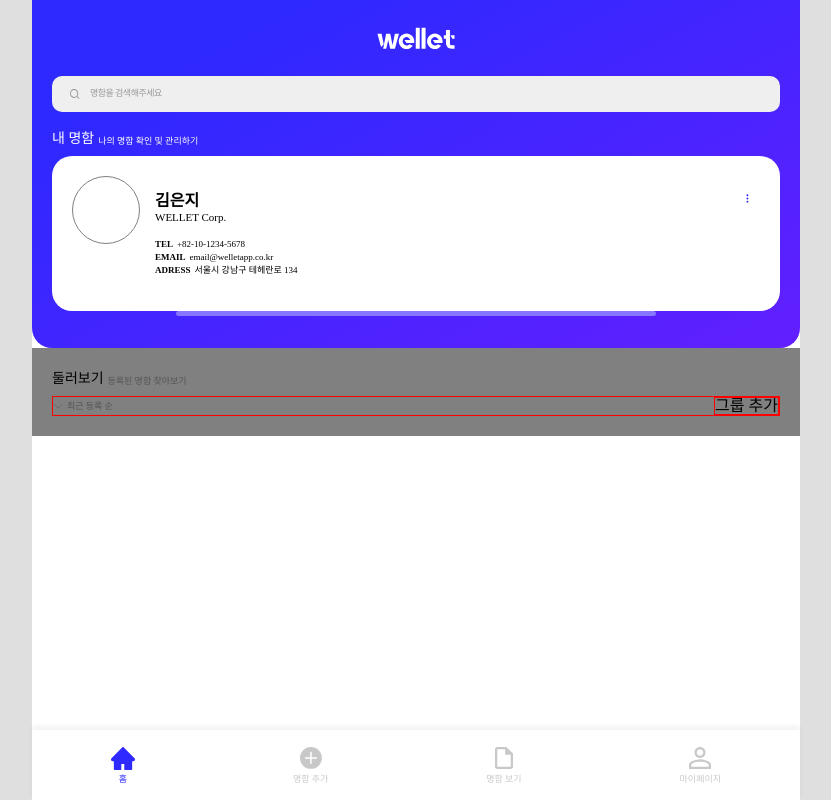
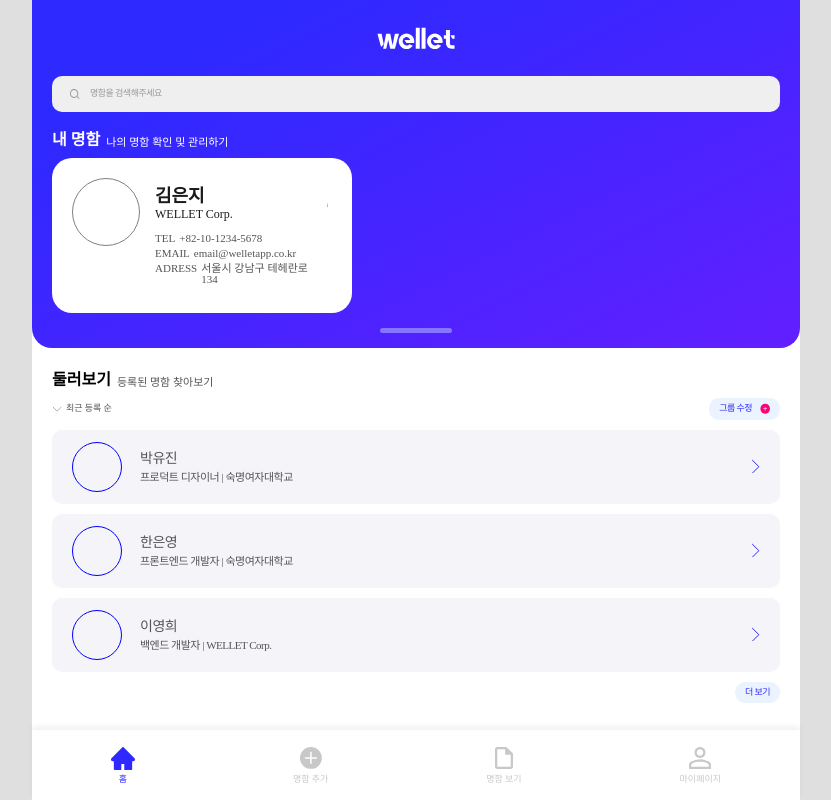
Before and after one commit to APPS-sookmyung/2024-WELLET-client, a React (Vite) app: page /home in a window 1280 px wide. Shown: the whole page, without its empty margins (224-1055 px from the left). Built offline with nearby package versions, Linux system fonts and the light colour scheme; a web font is replaced by a local one.

Commit message:
Feat: HomePage 카드 컴포넌트 추가

```diff
--- /dev/null
+++ b/src/constants/cards.js
@@ -0,0 +1,102 @@
+const sampleData = [
+  {
+    name: '박유진',
+    job: '프로덕트 디자이너',
+    company: '숙명여자대학교',
+    imageUrl: '',
+    category: '비즈니스',
+  },
+  {
+    name: '한은영',
+    job: '프론트엔드 개발자',
+    company: '숙명여자대학교',
+    imageUrl: '',
+    category: '비즈니스',
+  },
+  {
+    name: '이영희',
+    job: '백엔드 개발자',
+    company: 'WELLET Corp.',
+    imageUrl: '',
+    category: '비즈니스',
+  },
+  {
+    name: '순희네보리밥',
+    job: '',
+    company: '',
+    imageUrl: '',
+    category: '음식점',
+  },
+  {
+    name: '곱분이곱창',
+    job: '',
+    company: '',
+    imageUrl: '',
+    category: '음식점',
+  },
+  {
+    name: '박유진',
+    job: '프로덕트 디자이너',
+    company: '숙명여자대학교',
+    imageUrl: '',
+    category: '비즈니스',
+  },
+  {
+    name: '한은영',
+    job: '프론트엔드 개발자',
+    company: '숙명여자대학교',
+    imageUrl: '',
+    category: '비즈니스',
+  },
+  {
+    name: '이영희',
+    job: '백엔드 개발자',
+    company: 'WELLET Corp.',
+    imageUrl: '',
+    category: '비즈니스',
+  },
+  {
+    name: '박유진',
+    job: '프로덕트 디자이너',
+    company: '숙명여자대학교',
+    imageUrl: '',
+    category: '비즈니스',
+  },
+  {
+    name: '한은영',
+    job: '프론트엔드 개발자',
+    company: '숙명여자대학교',
+    imageUrl: '',
+    category: '비즈니스',
+  },
+  {
+    name: '이영희',
+    job: '백엔드 개발자',
+    company: 'WELLET Corp.',
+    imageUrl: '',
+    category: '비즈니스',
+  },
+  {
+    name: '박유진',
+    job: '프로덕트 디자이너',
+    company: '숙명여자대학교',
+    imageUrl: '',
+    category: '비즈니스',
+  },
+  {
+    name: '한은영',
+    job: '프론트엔드 개발자',
+    company: '숙명여자대학교',
+    imageUrl: '',
+    category: '비즈니스',
+  },
+  {
+    name: '이영희',
+    job: '백엔드 개발자',
+    company: 'WELLET Corp.',
+    imageUrl: '',
+    category: '비즈니스',
+  },
+];
+
+export default sampleData;
--- a/src/pages/HomePage/HomePage.jsx
+++ b/src/pages/HomePage/HomePage.jsx
@@ -1,7 +1,21 @@
 import * as S from './HomePage.style';
-import { Header, SearchBar, TabBar } from '../../components';
+import { Header, SearchBar, TabBar, CardInfo } from '../../components';
 import Icon from '../../components/Icon/Icon';
+import sampleData from '../../constants/cards';
+import { useState, useEffect } from 'react';
 export default function HomePage() {
+  const [filterdList, setFilterdList] = useState();
+
+  const visibleCards = () => {
+    const availableHeight = window.innerHeight - 348 - 100 - 70;
+    const availableCardCount = Math.floor(availableHeight / 86);
+    setFilterdList(sampleData.slice(0, availableCardCount));
+  };
+
+  useEffect(() => {
+    visibleCards();
+  }, []);
+
   return (
     <>
       <S.HomePage>
@@ -27,14 +41,16 @@ export default function HomePage() {
               </S.ExtraInfo>
               <S.ExtraInfo>
                 <p>ADRESS</p>
-                <p>서울시 강남구 테헤란로 134</p>
+                <p>서울시 강남구 테헤란로 134 </p>
               </S.ExtraInfo>
             </S.ProfileText>
             <S.MoreOption>
               <Icon id='dot3' fill='#2D29FF' />
             </S.MoreOption>
           </S.MyCard>
-          <S.UpDownBar />
+          <S.UpDownBarBox>
+            <S.UpDownBar />
+          </S.UpDownBarBox>
         </S.Top>
         <S.Container>
           <S.CardListTitle>
@@ -46,8 +62,35 @@ export default function HomePage() {
               <Icon id='arrow-bottom' />
             </S.ArrowBottomIcon>
             <S.Filter>최근 등록 순</S.Filter>
-            <S.AddGroup>그룹 추가</S.AddGroup>
+            <S.AddGroup>
+              <S.EditBtnWrapper>
+                <S.EditText>그룹 수정</S.EditText>
+                <S.MoreIcon>
+                  <Icon id='more' fill='#2D29FF' />
+                </S.MoreIcon>
+              </S.EditBtnWrapper>
+            </S.AddGroup>
           </S.ListOpiton>
+          {filterdList ? (
+            <>
+              <S.CardContainer>
+                {filterdList.map((data, index) => (
+                  <CardInfo
+                    key={index}
+                    name={data.name}
+                    job={data.job}
+                    company={data.company}
+                    imageUrl={data.imageUrl}
+                  />
+                ))}
+              </S.CardContainer>
+              <S.BottomMoreBtn>
+                <S.EditBtnWrapper>
+                  <S.EditText>더 보기</S.EditText>
+                </S.EditBtnWrapper>
+              </S.BottomMoreBtn>
+            </>
+          ) : null}
         </S.Container>
       </S.HomePage>
       <TabBar />
--- a/src/pages/HomePage/HomePage.style.jsx
+++ b/src/pages/HomePage/HomePage.style.jsx
@@ -1,6 +1,9 @@
 import styled from '@emotion/styled';
 
-export const HomePage = styled.div``;
+export const HomePage = styled.div`
+  padding-bottom: 70px;
+  overflow: hidden;
+`;
 
 export const Top = styled.div`
   padding: 0 20px;
@@ -9,36 +12,21 @@ export const Top = styled.div`
   background: linear-gradient(153deg, #2d29ff 16.96%, #721cff 124.87%);
 `;
 
-export const CardListTitle = styled.div`
-  display: flex;
-  color: #fff;
-  gap: 4px;
-  padding: 4px 0 10px 0;
-  /* border: 1px solid red; */
-
-  p:nth-of-type(1) {
-    font-size: 14px;
-  }
-
-  p:nth-of-type(2) {
-    font-size: 9px;
-    display: flex;
-    align-items: end;
-  }
-`;
-
 export const MyCard = styled.div`
   padding: 20px;
   border-radius: 20px;
   background: #fff;
   display: flex;
   height: 155px;
+  width: 300px;
 `;
 
 export const ProfileImg = styled.div`
-  width: 68px;
-  height: 68px;
-  border-radius: 67.574px;
+  min-width: 68px;
+  min-height: 68px;
+  max-width: 68px;
+  max-height: 68px;
+  border-radius: 50%;
   border: 1px solid gray;
 `;
 
@@ -50,44 +38,54 @@ export const ProfileText = styled.div`
 `;
 
 export const Name = styled.div`
-  font-size: 16px;
+  font-size: 18px;
   font-weight: 600;
   padding: 3px 0;
+  color: #1a1a1a;
 `;
 
 export const Team = styled.div`
-  font-size: 11px;
+  font-size: 12px;
   font-weight: 400;
-  padding-bottom: 15px;
+  padding-bottom: 11px;
+  color: #1a1a1a;
 `;
 
 export const ExtraInfo = styled.div`
   display: flex;
   gap: 4px;
   padding: 2px 0;
+  color: #555;
 
   p:nth-of-type(1) {
-    font-size: 9px;
-    font-weight: 600;
+    font-size: 11px;
+    font-weight: 500;
   }
 
   p:nth-of-type(2) {
-    font-size: 9px;
+    font-size: 11px;
     font-weight: 400;
   }
 `;
 
 export const MoreOption = styled.div`
   display: flex;
-  width: 16px;
-  height: 30px;
+  width: 5px;
+  height: 24px;
+  margin-top: 16px;
   justify-content: end;
   margin-left: auto;
-  padding-top: 18px;
+`;
+
+export const UpDownBarBox = styled.div`
+  height: 34px;
+  display: flex;
+  justify-content: center;
+  align-items: center;
 `;
 
 export const UpDownBar = styled.div`
-  margin: 0 124px;
+  width: 72px;
   height: 5px;
   border-radius: 4px;
   background: #8776ff;
@@ -95,13 +93,32 @@ export const UpDownBar = styled.div`
 
 export const Container = styled.div`
   padding: 20px;
-  background-color: gray;
+  overflow: hidden;
+`;
+
+export const CardListTitle = styled.div`
+  display: flex;
+  color: #fff;
+  gap: 6px;
+  padding: 4px 0 10px 0;
+
+  p:nth-of-type(1) {
+    font-size: 16px;
+    font-weight: 600;
+  }
+
+  p:nth-of-type(2) {
+    font-size: 11px;
+    display: flex;
+    align-items: end;
+    font-weight: 400;
+  }
 `;
 
 export const ListOpiton = styled.div`
-  border: 1px solid red;
   display: flex;
   align-items: center;
+  padding-bottom: 10px;
 `;
 
 export const ArrowBottomIcon = styled.div`
@@ -118,6 +135,40 @@ export const Filter = styled.p`
 `;
 
 export const AddGroup = styled.p`
-  border: 1px solid red;
   margin-left: auto;
 `;
+
+export const EditBtnWrapper = styled.button`
+  display: inline-flex;
+  padding: 4px 10px;
+  align-items: center;
+  gap: 8px;
+  border-radius: 10px;
+  background: #ebf3fe;
+  font-size: 9px;
+`;
+
+export const EditText = styled.p`
+  font-size: 9px;
+  line-height: 150%;
+  letter-spacing: -0.5px;
+  color: #2d29ff;
+`;
+
+export const MoreIcon = styled.div`
+  width: 10px;
+  height: 11px;
+  display: flex;
+`;
+
+export const CardContainer = styled.div`
+  display: flex;
+  flex-direction: column;
+  gap: 10px;
+`;
+
+export const BottomMoreBtn = styled.div`
+  display: flex;
+  justify-content: end;
+  padding-top: 10px;
+`;
```
